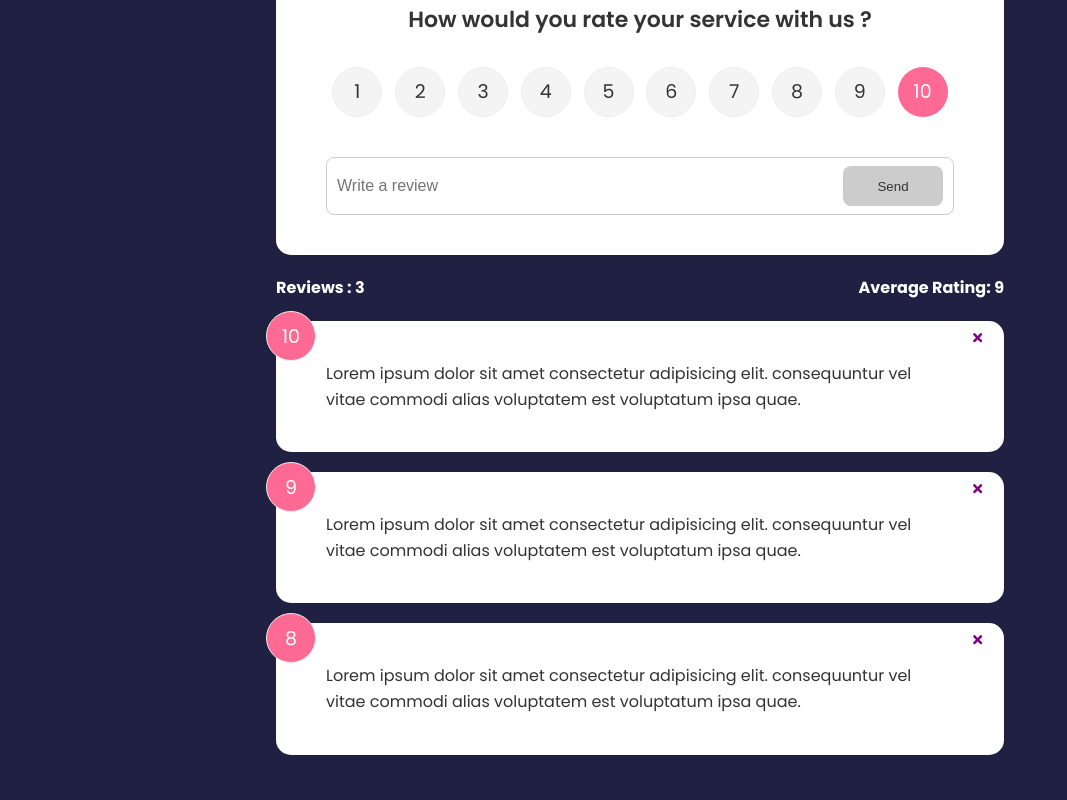
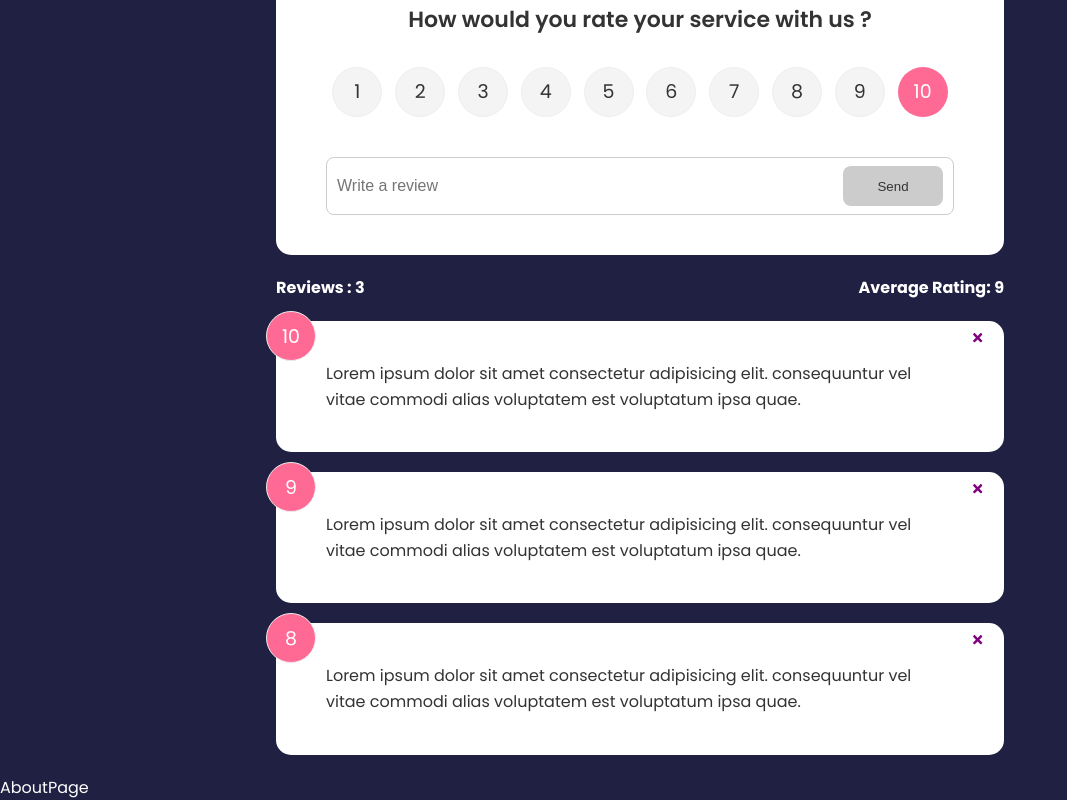
Before and after one commit to nemimj/feedback-app, a React (Create React App) app: page / in a window 1280 px wide. Shown: the part 209-1009 px from the top of the page, without its empty margins (0-1067 px from the left). Before the commit the page ends 984 px from the top, so only its background shows below. Built offline with nearby package versions, Linux system fonts and the light colour scheme.

Commit message:
added AboutPage.jsx in pages folder

```diff
--- a/package.json
+++ b/package.json
@@ -10,6 +10,7 @@
     "react": "^18.2.0",
     "react-dom": "^18.2.0",
     "react-icons": "^4.11.0",
+    "react-router-dom": "^6.18.0",
     "react-scripts": "5.0.1",
     "uuid": "^9.0.1",
     "web-vitals": "^2.1.4"
--- a/src/App.js
+++ b/src/App.js
@@ -1,10 +1,12 @@
 import { useState } from "react";
 import { v4 as uuidv4 } from "uuid";
+import {BrowserRouter as Router , Route} from 'react-router-dom'
 import Header from "./components/Header.jsx";
 import FeedbackList from "./components/FeedbackList.jsx";
 import FeedbackData from "./data/feedbackData.jsx";
 import FeedbackStats from "./components/FeedbackStats.jsx";
 import FeedbackForm from "./components/FeedbackForm.jsx";
+import AboutPage from "./components/pages/AboutPage.jsx"
 function App() {
   const [feedback, setFeedback] = useState(FeedbackData);
 
@@ -30,6 +32,7 @@ function App() {
           handleDelete={deleteFeedback}
         ></FeedbackList>
       </div>
+      <AboutPage></AboutPage>
     </>
   );
 }
--- /dev/null
+++ b/src/components/pages/AboutPage.jsx
@@ -0,0 +1,9 @@
+import React from 'react'
+
+function AboutPage() {
+  return (
+    <div>AboutPage</div>
+  )
+}
+
+export default AboutPage
```
Also changed, not shown: 1 other file (tests, documents, lock files or other folders).
